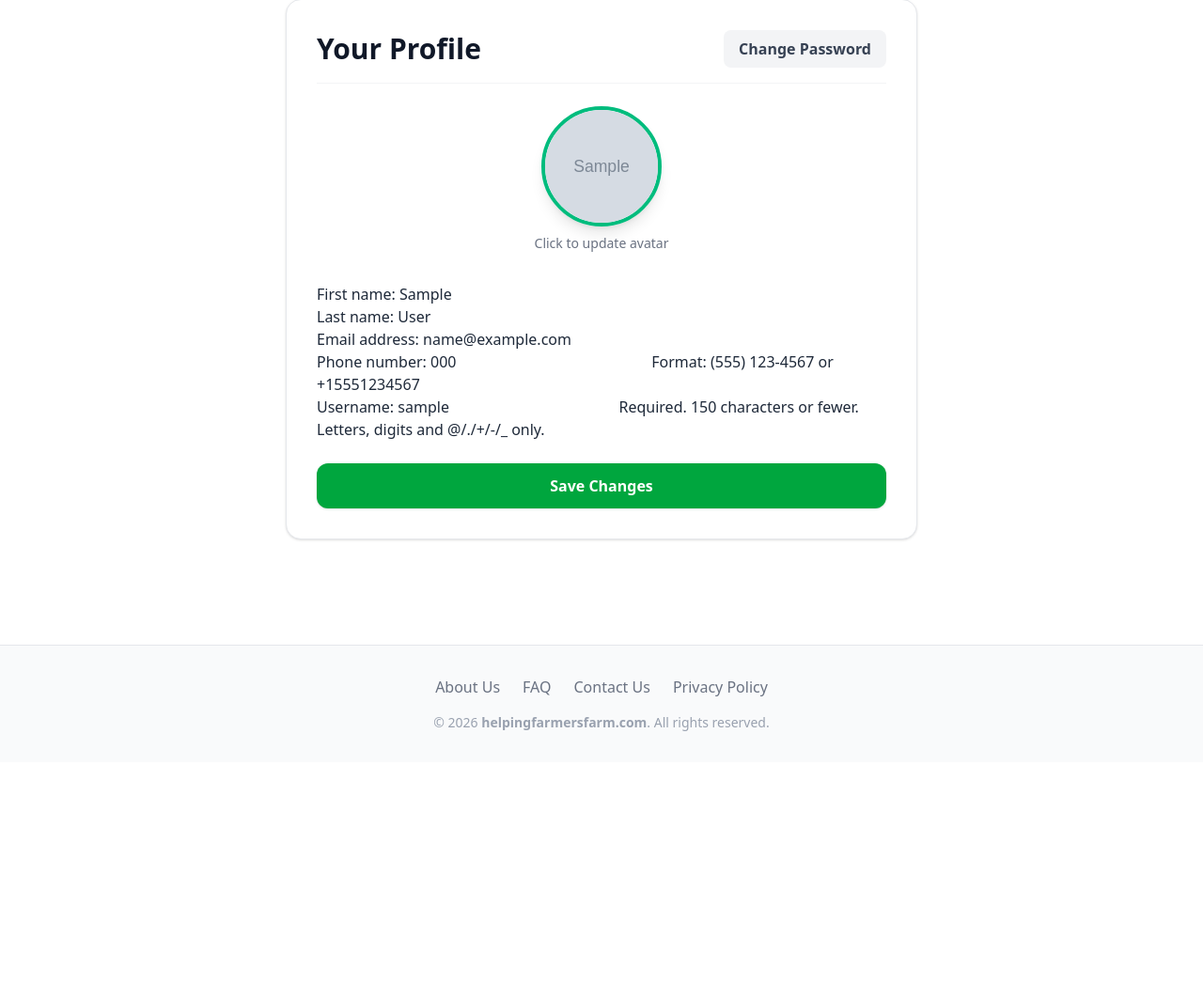
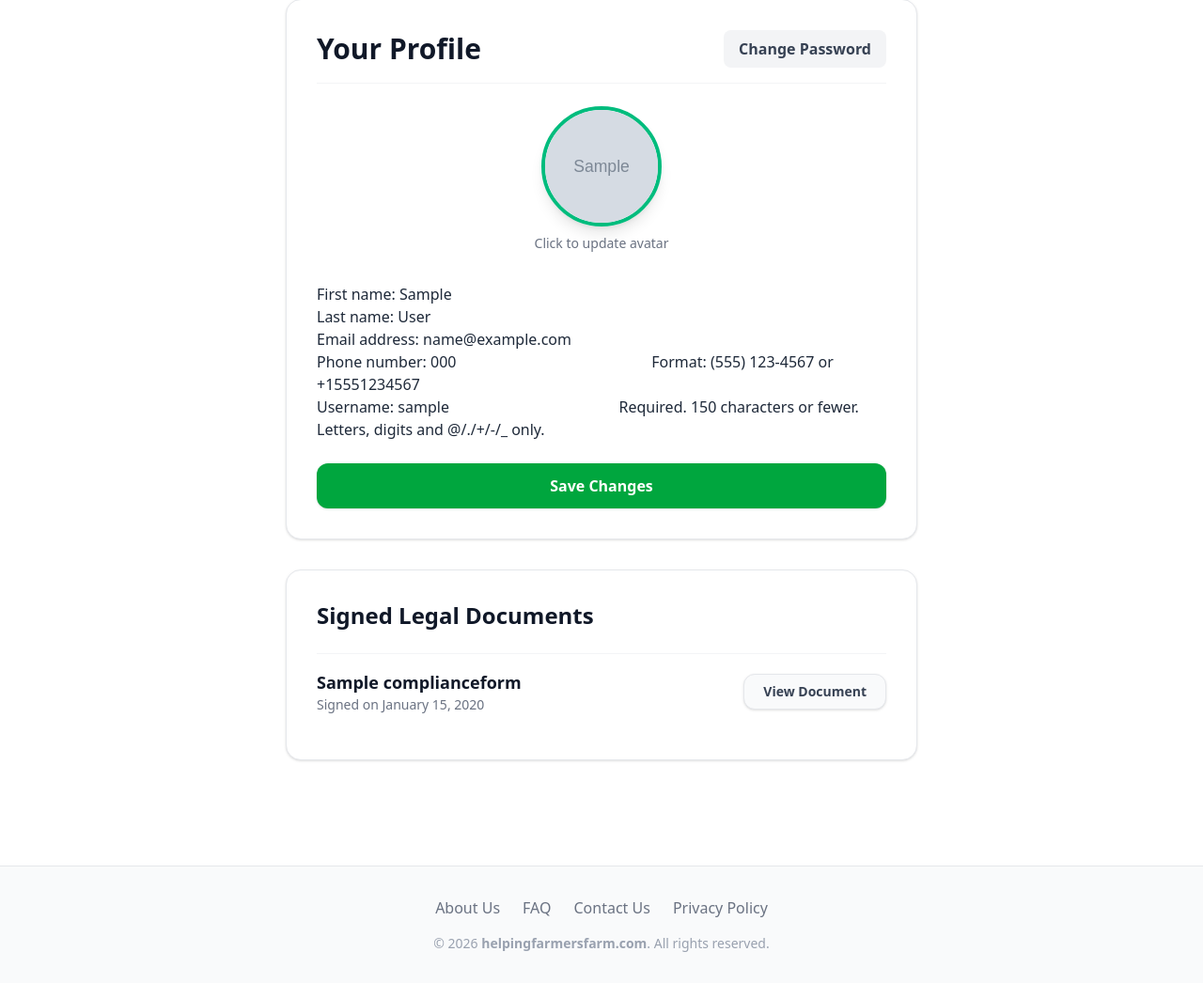
Before and after one commit to squid-protocol/help_farmers_farm, a Django app: page /accounts/profile/ in a window 1280 px wide. Shown: the part 138-1184 px from the top of the page at 94% size. Before the commit the page ends 916 px from the top, so only its background shows below. Run offline with Django 5.2, Linux system fonts and the light colour scheme; a user stored in the database is signed in; tables that the repository leaves empty hold one stand-in row (values such as "Sample post"); grey boxes marked "Sample" are stand-in pictures; data that the repository does not hold is empty; style sheets or scripts are compiled from the project's sources; some libraries are stand-ins or nearby versions.

Commit message:
feat(accounts): add legal document portal for volunteers to review signed waivers

```diff
--- a/backend/accounts/templates/accounts/profile.html
+++ b/backend/accounts/templates/accounts/profile.html
@@ -48,8 +48,58 @@
         </form>
 
     </div>
+
+    <div class="bg-white p-8 rounded-2xl border border-gray-200 shadow-sm">
+        <h3 class="text-2xl font-extrabold text-gray-900 mb-6">Signed Legal Documents</h3>
+
+        {% if signatures %}
+            <ul class="divide-y divide-gray-100 border-t border-gray-100">
+                {% for sig in signatures %}
+                    <li class="py-4 flex justify-between items-center group">
+                        <div>
+                            <p class="font-bold text-gray-900 text-lg">{{ sig.form.name }}</p>
+                            <p class="text-sm text-gray-500">Signed on {{ sig.signed_at|date:"F j, Y" }}</p>
+                        </div>
+                        <button onclick="document.getElementById('doc-modal-{{ sig.id }}').showModal()"
+                                class="px-5 py-2 bg-gray-50 border border-gray-200 hover:bg-blue-50 hover:text-blue-700 hover:border-blue-200 text-gray-700 font-bold rounded-xl shadow-sm transition text-sm">
+                            View Document
+                        </button>
+                    </li>
+                {% endfor %}
+            </ul>
+        {% else %}
+            <p class="text-gray-500 italic bg-gray-50 p-4 rounded-xl border border-gray-100 text-center">You have not signed any legal documents yet.</p>
+        {% endif %}
+    </div>
+
 </div>
 
+{% for sig in signatures %}
+<dialog id="doc-modal-{{ sig.id }}" class="p-8 rounded-2xl shadow-2xl border border-gray-200 backdrop:bg-slate-900/50 w-full max-w-3xl">
+    <div class="flex justify-between items-center mb-6 border-b border-gray-100 pb-4">
+        <h3 class="text-2xl font-bold text-gray-900">{{ sig.form.name }}</h3>
+        <button onclick="document.getElementById('doc-modal-{{ sig.id }}').close()" class="text-gray-400 hover:text-gray-600 font-bold text-3xl leading-none">&times;</button>
+    </div>
+
+    <div class="h-96 overflow-y-auto bg-gray-50 p-6 md:p-8 text-sm text-gray-700 leading-relaxed whitespace-pre-wrap font-serif border border-gray-200 rounded-xl custom-scrollbar mb-6">
+{{ sig.form.body_text }}
+    </div>
+
+    <div class="bg-blue-50 p-5 rounded-xl border border-blue-100">
+        <h4 class="text-sm font-bold text-blue-900 uppercase tracking-widest border-b border-blue-200 pb-2 mb-3">Digital Signature Receipt</h4>
+        <p class="text-sm text-blue-900 mb-2"><strong>Electronically Signed By:</strong> {{ sig.digital_signature }}</p>
+
+        {% if sig.is_guardian_signature %}
+            <p class="text-sm text-blue-900 mb-2 bg-blue-100 inline-block px-2 py-1 rounded font-medium">
+                Signed on behalf of minor by: {{ sig.guardian_relationship }}
+            </p>
+        {% endif %}
+
+        <p class="text-sm text-blue-900 mb-2"><strong>Timestamp:</strong> {{ sig.signed_at|date:"F j, Y, g:i a" }}</p>
+        <p class="text-xs text-blue-700 font-mono mt-4 pt-2 border-t border-blue-200/50">Audit ID: DOC-{{ sig.form.id }}-SIG-{{ sig.id }}-USR-{{ user.id }}</p>
+    </div>
+</dialog>
+{% endfor %}
 <form id="avatar-form" action="{% url 'upload_avatar' %}" method="POST" class="hidden">
     {% csrf_token %}
     <input type="hidden" name="avatar_base64" id="avatar_base64_input">
--- a/backend/accounts/views.py
+++ b/backend/accounts/views.py
@@ -15,7 +15,6 @@ from .forms import ProfileUpdateForm, AccountClaimForm
 # Formally load the CustomUser model
 User = get_user_model()
 
-
 @login_required
 def profile_view(request):
     user = request.user
@@ -30,11 +29,14 @@ def profile_view(request):
     else:
         form = ProfileUpdateForm(instance=user)
 
+    # --- NEW: Fetch their signed legal documents ---
+    signatures = FormSignature.objects.filter(user=user).select_related("form").order_by("-signed_at")
+
     context = {
         "form": form,
+        "signatures": signatures,
     }
     return render(request, "accounts/profile.html", context)
-
 
 @login_required
 def upload_avatar(request):
@@ -199,7 +201,9 @@ def sign_waiver_view(request):
             ):
                 is_valid = True
             else:
-                error_message = "Your signature must match your first and last name exactly."
+                error_message = (
+                    "Your signature must match your first and last name exactly."
+                )
 
         if is_valid:
             # Create the immutable ESIGN audit record with the new fields
@@ -208,7 +212,7 @@ def sign_waiver_view(request):
                 form=form_to_sign,
                 digital_signature=signature,
                 is_guardian_signature=is_guardian,
-                guardian_relationship=guardian_relationship if is_guardian else None
+                guardian_relationship=guardian_relationship if is_guardian else None,
             )
 
             if remaining_count > 1:
```
